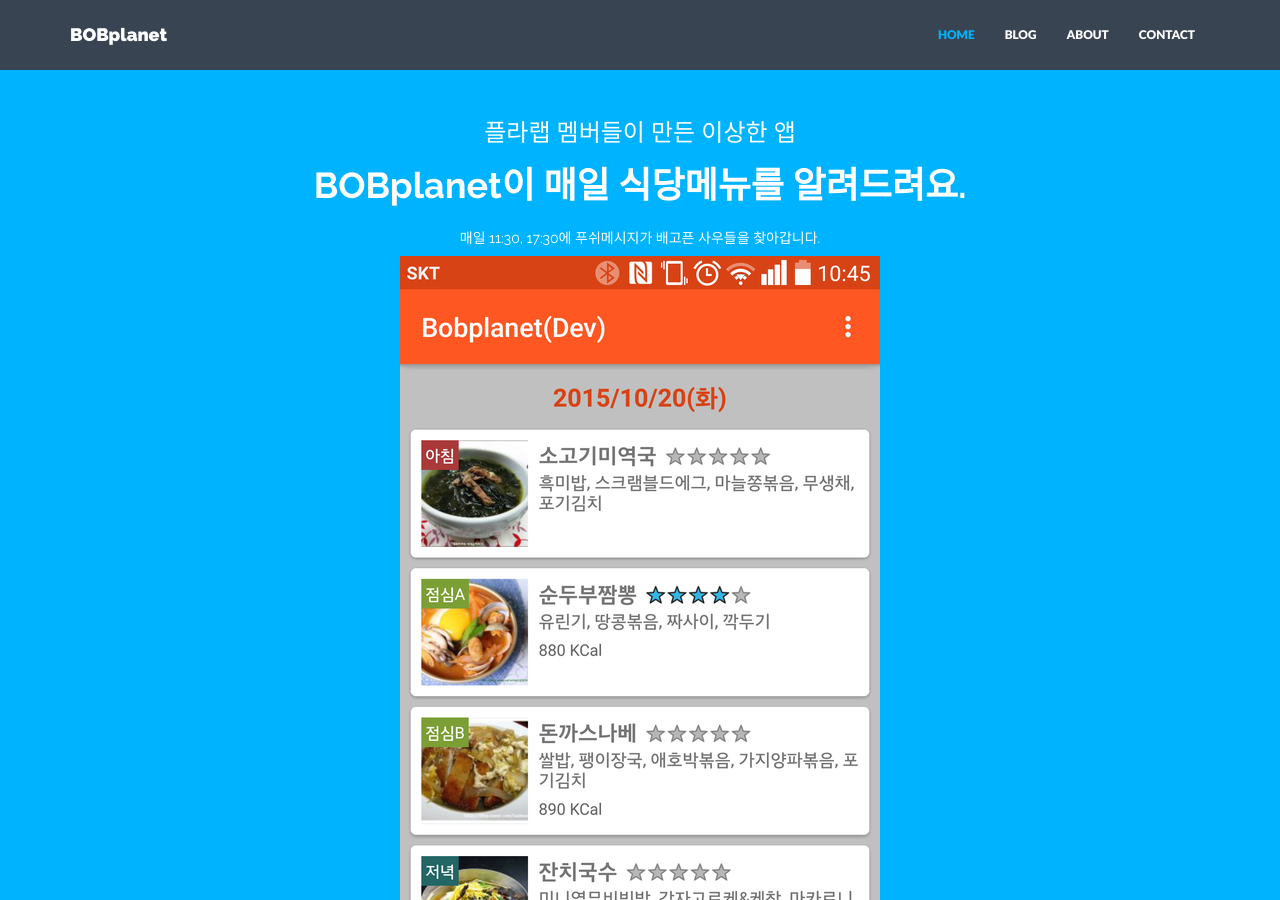
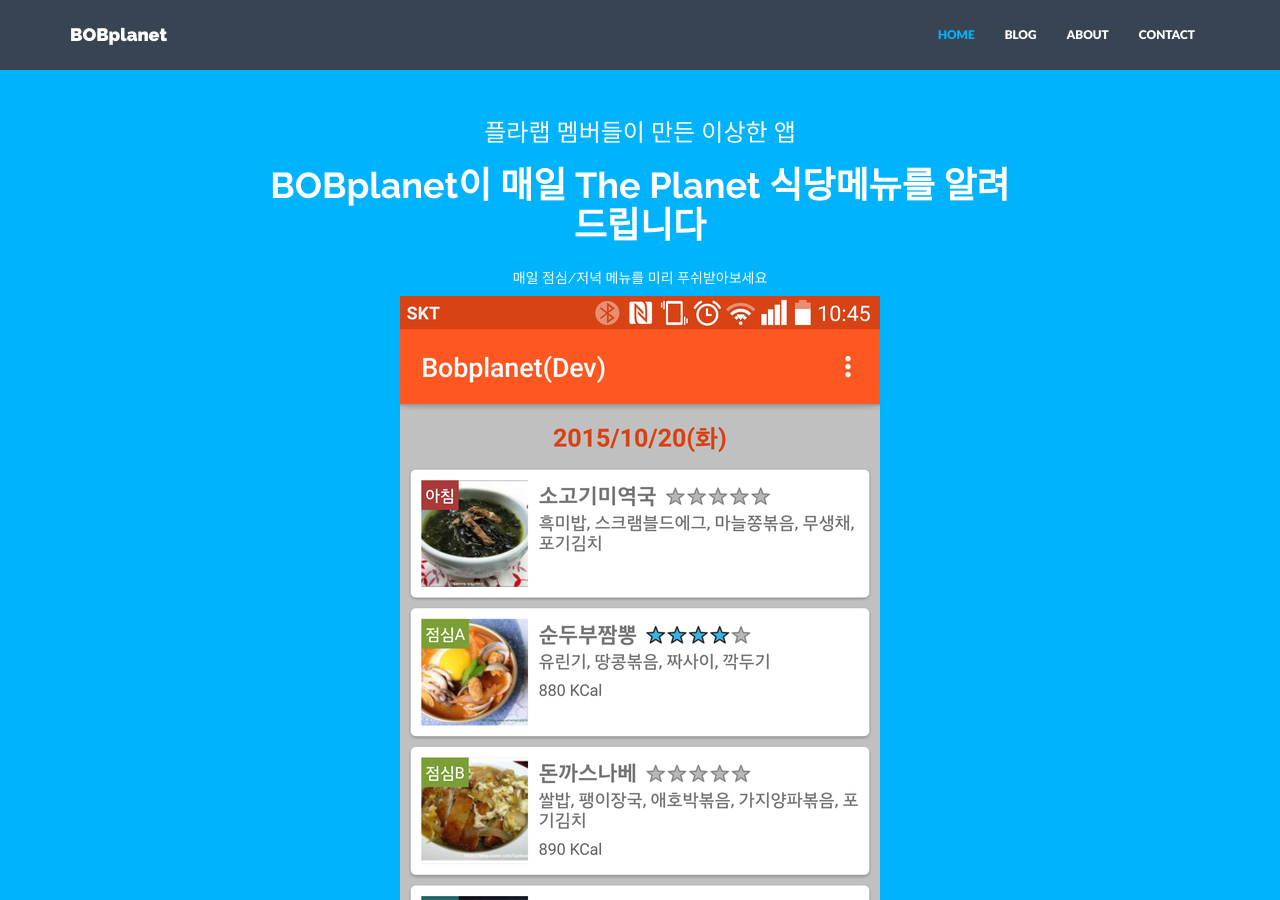
Before and after one commit to bobplanet/bobplanet.github.io, a Jekyll site: the page built from index.html, in a window 1280 px wide and 900 px high. Built offline with Jekyll 4.4.1, drawn with Linux system fonts in a browser that asks for light colours; nearby versions of some CDN libraries.

Commit message:
파일 정리
Mac용 GitHub Desktop에 한글이름 깨지는 문제 있는 것 같음

```diff
--- a/_data/members.yml
+++ b/_data/members.yml
@@ -1,7 +1,7 @@
 # 프로젝트 멤버 목록. 페이지에서는 이름 순서대로 sorting됨
 - name: 진헌규(Jin, Heonkyu)
   position: 프로젝트 리더
-  text: 주중에는 전략보고서 쓰고 주말에는 코딩하는 기획자.
+  text: 주중에는 전략보고서 쓰고 주말에는 코딩하는 기획자. 이번 프로젝트를 계기로 안드로이드 프로그래머로 데뷔함.
   img: heonkyu.jin.png
   social:
     - title: envelope #use for email address
--- a/_includes/header.html
+++ b/_includes/header.html
@@ -3,8 +3,8 @@
         <div class="row">
             <div class="col-lg-8 col-lg-offset-2">
                 <h3>플라랩 멤버들이 만든 이상한 앱</h3>
-                <h1>BOBplanet이 매일 식당메뉴를 알려드려요.</h1>
-                <h5>매일 11:30, 17:30에 푸쉬메시지가 배고픈 사우들을 찾아갑니다.</h5>
+                <h1>BOBplanet이 매일 The Planet 식당메뉴를 알려드립니다</h1>
+                <h5>매일 점심/저녁 메뉴를 미리 푸쉬받아보세요</h5>
             </div>
             <div class="col-lg-8 col-lg-offset-2 himg">
                 <img src="{{ "/assets/img/screenshot1.png" | prepend: site.baseurl }}" class="img-responsive">
```
Also changed, not shown: _posts/blog/2015-10-25-밥플래닛소개.markdown (deleted, +0 -8 lines).
